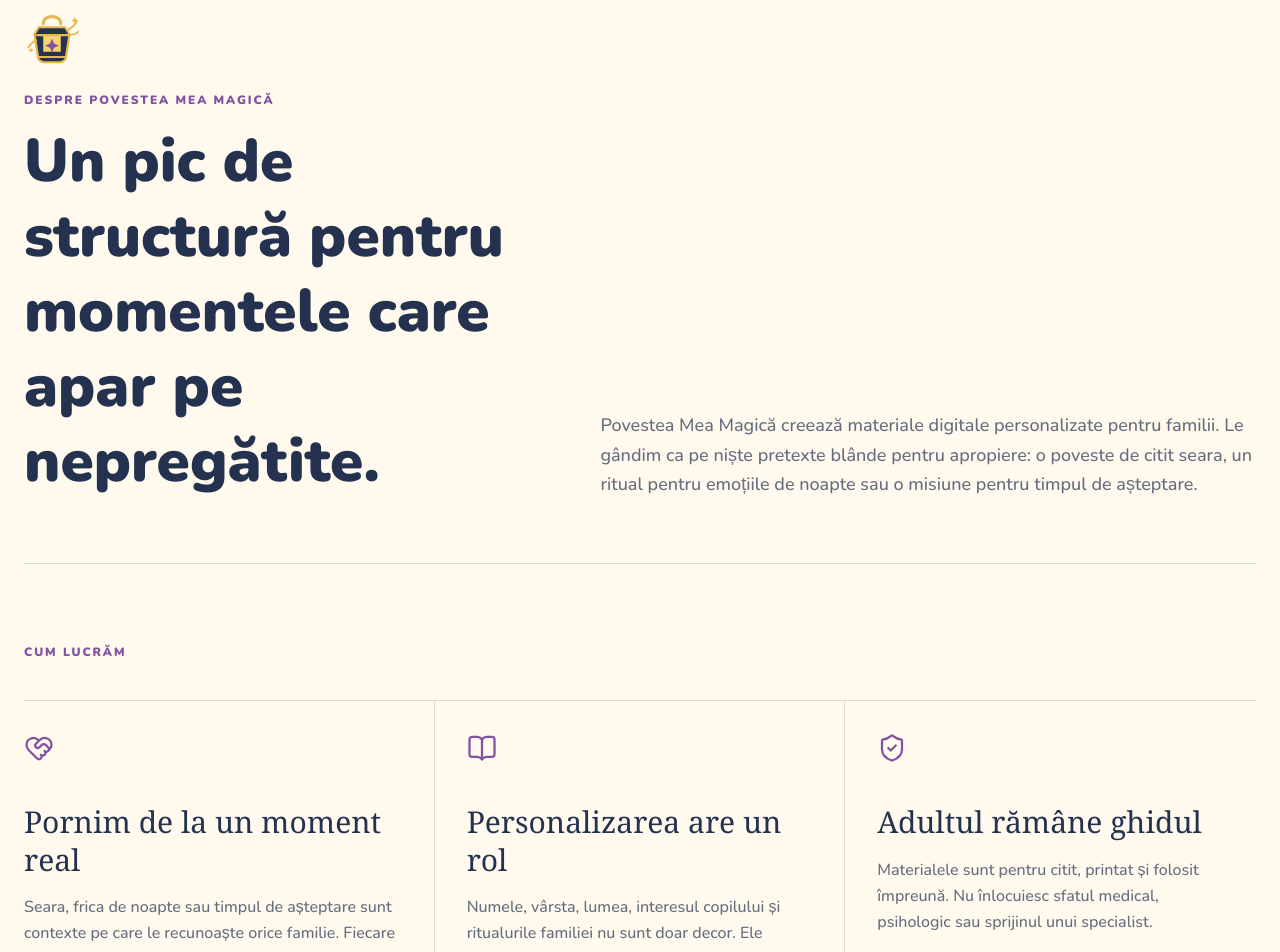
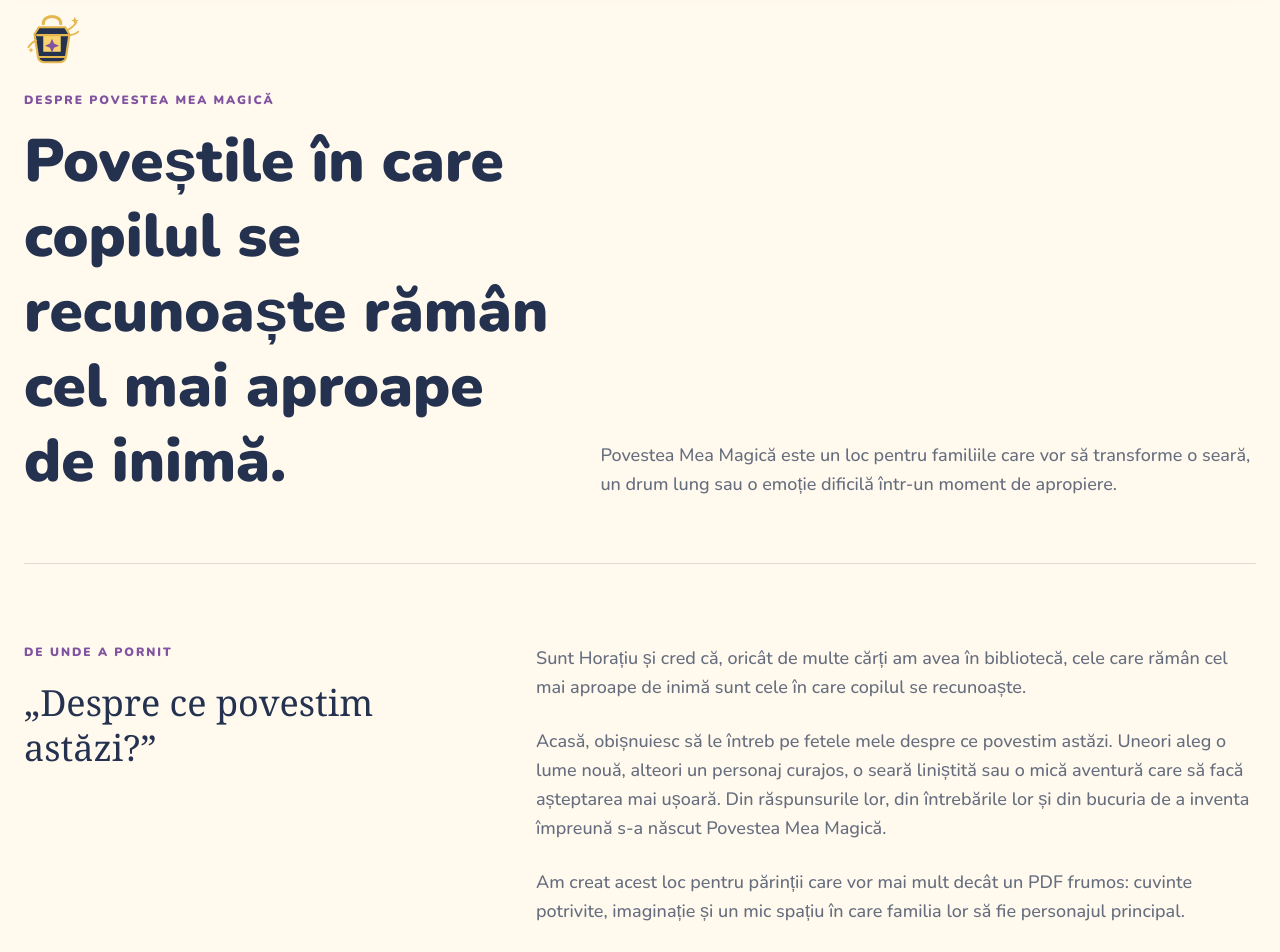
Before and after one commit to mocanuhoratiu-dev/povestea-mea-magica, a Next.js app: page /despre in a window 1280 px wide. Shown: the part 120-1072 px from the top of the page. Built offline with nearby package versions, Linux system fonts and the light colour scheme; no server answers.

Commit message:
Warm up about page copy

```diff
--- a/src/app/despre/page.tsx
+++ b/src/app/despre/page.tsx
@@ -21,9 +21,23 @@ export default function AboutPage() {
           <div>
             <BrandMark className="h-14 w-14" title="Lanterna Magică" />
             <p className="mt-7 text-xs font-black uppercase tracking-[0.16em] text-brand-purple">Despre Povestea Mea Magică</p>
-            <h1 className="mt-4 font-nunito text-4xl font-black leading-tight text-brand-navy md:text-6xl">Un pic de structură pentru momentele care apar pe nepregătite.</h1>
+            <h1 className="mt-4 font-nunito text-4xl font-black leading-tight text-brand-navy md:text-6xl">Poveștile în care copilul se recunoaște rămân cel mai aproape de inimă.</h1>
           </div>
-          <p className="max-w-2xl text-lg font-medium leading-relaxed text-brand-navy/70">Povestea Mea Magică creează materiale digitale personalizate pentru familii. Le gândim ca pe niște pretexte blânde pentru apropiere: o poveste de citit seara, un ritual pentru emoțiile de noapte sau o misiune pentru timpul de așteptare.</p>
+          <p className="max-w-2xl text-lg font-medium leading-relaxed text-brand-navy/70">Povestea Mea Magică este un loc pentru familiile care vor să transforme o seară, un drum lung sau o emoție dificilă într-un moment de apropiere.</p>
+        </div>
+      </section>
+
+      <section className="px-6 py-20">
+        <div className="mx-auto grid max-w-7xl gap-10 lg:grid-cols-[.75fr_1.25fr] lg:gap-20">
+          <div>
+            <p className="text-xs font-black uppercase tracking-[0.16em] text-brand-purple">De unde a pornit</p>
+            <p className="mt-5 font-serif text-3xl leading-tight text-brand-navy md:text-4xl">„Despre ce povestim astăzi?”</p>
+          </div>
+          <div className="space-y-6 text-lg font-medium leading-relaxed text-brand-navy/70">
+            <p>Sunt Horațiu și cred că, oricât de multe cărți am avea în bibliotecă, cele care rămân cel mai aproape de inimă sunt cele în care copilul se recunoaște.</p>
+            <p>Acasă, obișnuiesc să le întreb pe fetele mele despre ce povestim astăzi. Uneori aleg o lume nouă, alteori un personaj curajos, o seară liniștită sau o mică aventură care să facă așteptarea mai ușoară. Din răspunsurile lor, din întrebările lor și din bucuria de a inventa împreună s-a născut Povestea Mea Magică.</p>
+            <p>Am creat acest loc pentru părinții care vor mai mult decât un PDF frumos: cuvinte potrivite, imaginație și un mic spațiu în care familia lor să fie personajul principal.</p>
+          </div>
         </div>
       </section>
 
```
